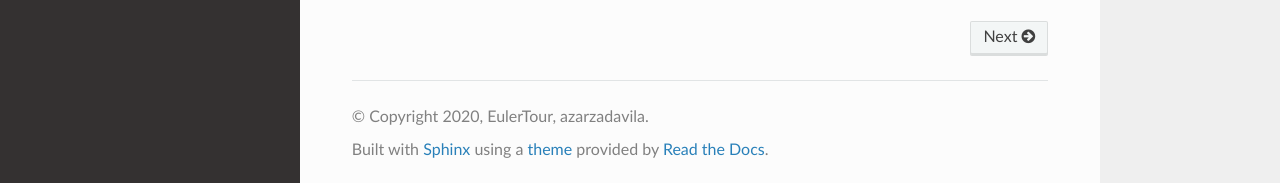
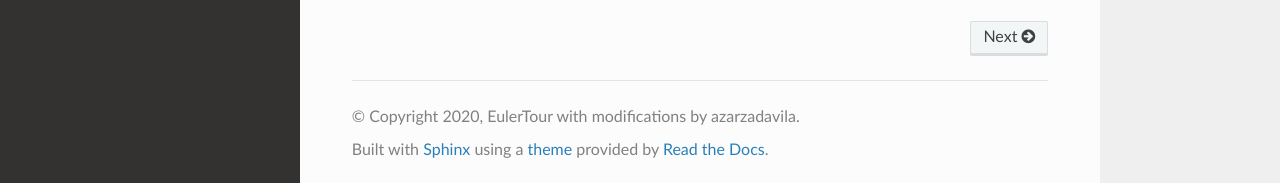
Before and after one commit to 3b1b/manim, a Sphinx documentation site: the page built from docs/source/index.rst, in a window 1280 px wide and 900 px high, scrolled down 1658 px. Shown: the part 714-897 px from the top of the window. Built offline with Sphinx 7.4.7 and the Read the Docs theme 2.0.0, drawn with Linux system fonts in a browser that asks for light colours.

Commit message:
[doc] Modified authors

```diff
--- a/docs/source/conf.py
+++ b/docs/source/conf.py
@@ -18,8 +18,8 @@
 # -- Project information -----------------------------------------------------
 
 project = 'Manim'
-copyright = '2020, EulerTour, azarzadavila'
-author = 'EulerTour, azarzadavila'
+copyright = '2020, EulerTour with modifications by azarzadavila'
+author = 'EulerTour with modifications by azarzadavila'
 
 
 # -- General configuration ---------------------------------------------------
```
